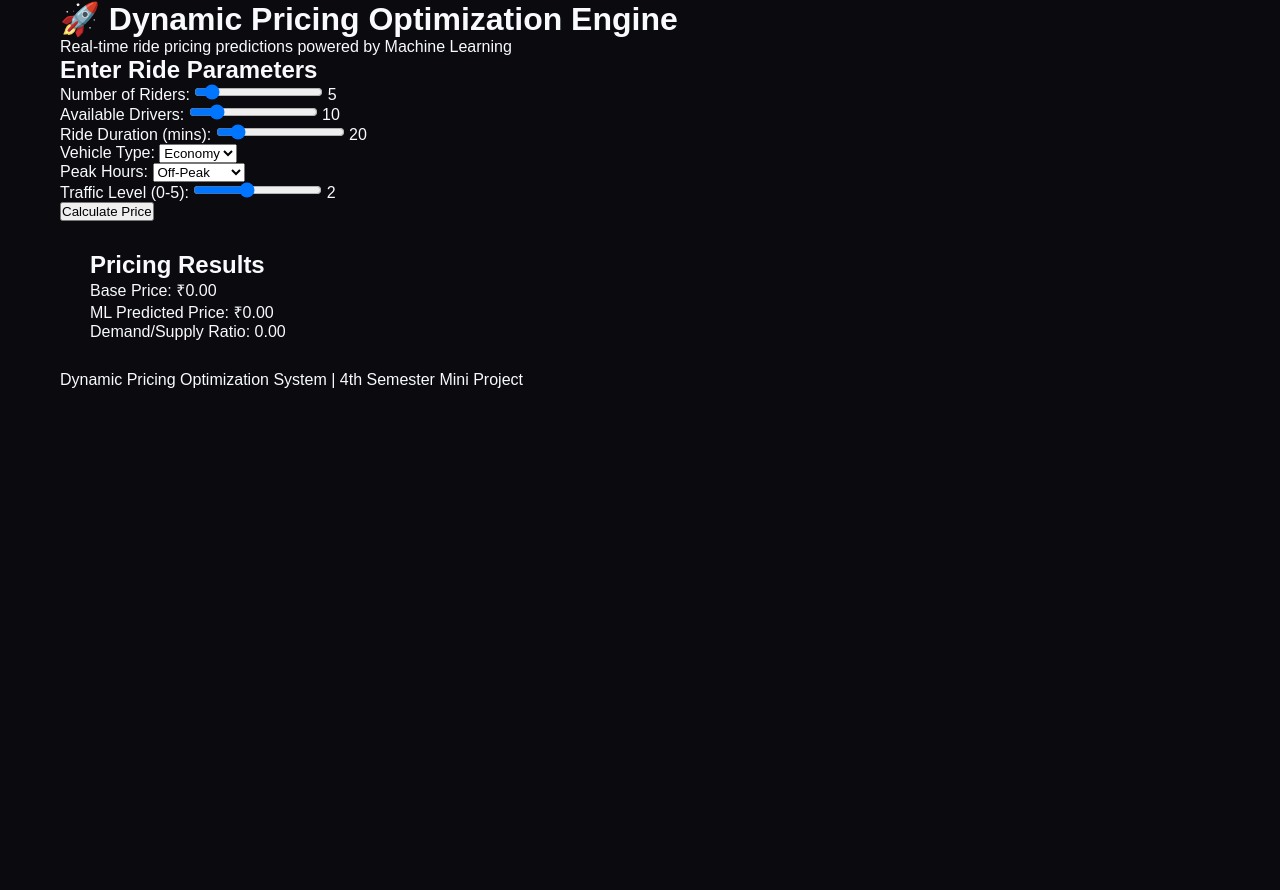
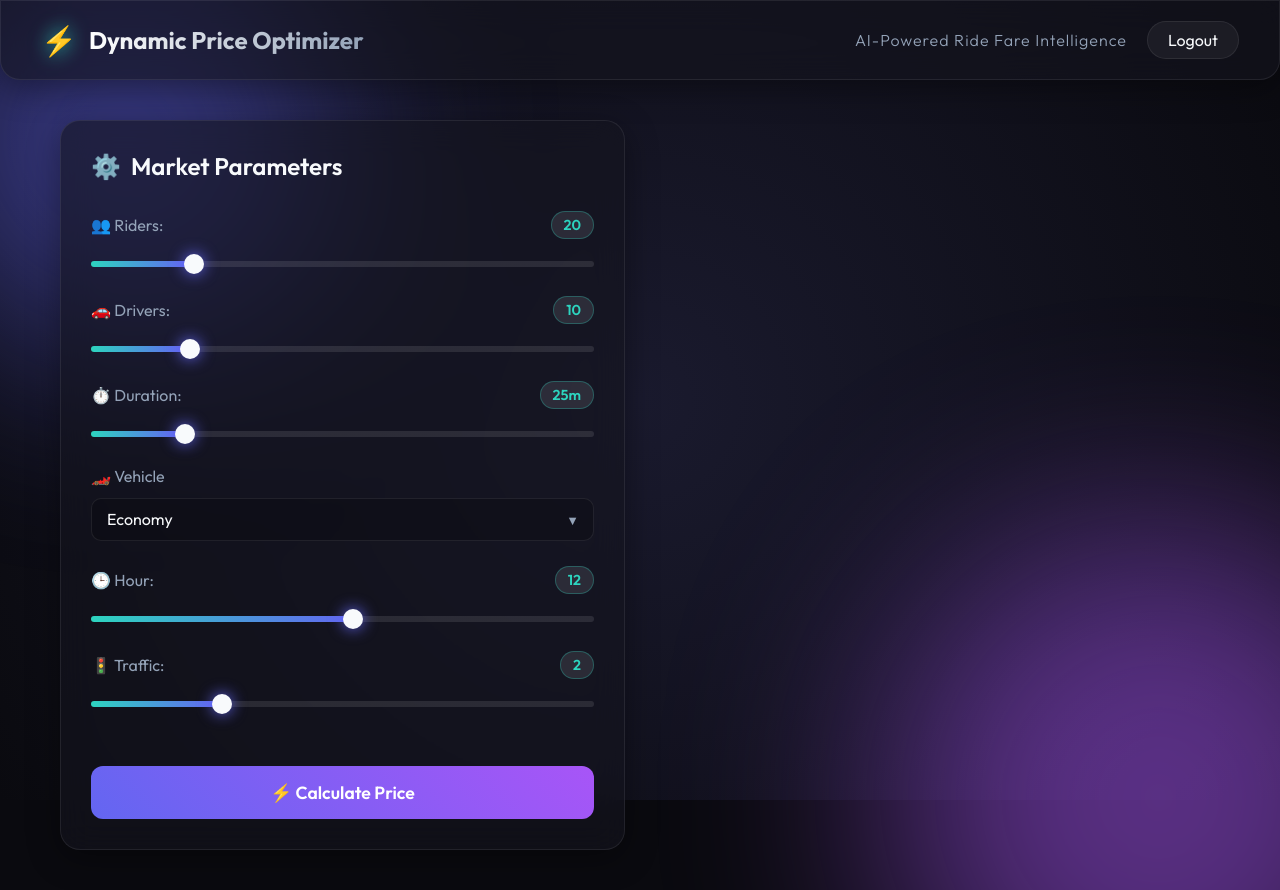
Before and after one commit to Utkarsh280505/Mini-Project-4th-Sem, a Flask app: page / in a window 1280 px wide. Before the commit the page ends 388 px from the top, so only its background shows below. Run offline with Flask 3, Linux system fonts and the light colour scheme; some libraries are stand-ins or nearby versions.

Commit message:
Update index.html

```diff
--- a/templates/index.html
+++ b/templates/index.html
@@ -1,93 +1,132 @@
 <!DOCTYPE html>
 <html lang="en">
+
 <head>
     <meta charset="UTF-8">
     <meta name="viewport" content="width=device-width, initial-scale=1.0">
-    <title>Dynamic Pricing Optimizer</title>
+    <title>Dynamic Price Optimizer</title>
+    <link href="https://fonts.googleapis.com/css2?family=Outfit:wght@300;400;600;700&display=swap" rel="stylesheet">
     <link rel="stylesheet" href="{{ url_for('static', filename='style.css') }}">
+    <script src="https://cdn.plot.ly/plotly-3.5.0.min.js"></script>
 </head>
+
 <body>
+    <div class="app-background"></div>
+    <div class="glow-orb orb-1"></div>
+    <div class="glow-orb orb-2"></div>
+
+    <nav class="navbar glass-panel">
+        <div class="navbar-content">
+            <div class="logo">
+                <span class="logo-icon">⚡</span>
+                <span class="logo-text">Dynamic Price Optimizer</span>
+            </div>
+            <div class="nav-actions">
+                <div class="tagline">AI-Powered Ride Fare Intelligence</div>
+                <a href="{{ url_for('logout') }}" class="btn-logout">Logout</a>
+            </div>
+        </div>
+    </nav>
+
     <div class="container">
-        <header>
-            <h1>🚀 Dynamic Pricing Optimization Engine</h1>
-            <p>Real-time ride pricing predictions powered by Machine Learning</p>
-        </header>
+        <div class="dashboard">
+            <div class="control-panel glass-panel fade-in">
+                <h2><span class="icon">⚙️</span> Market Parameters</h2>
 
-        <div class="main-content">
-            <div class="input-panel">
-                <h2>Enter Ride Parameters</h2>
-                <form id="pricingForm">
-                    <div class="form-group">
-                        <label for="riders">Number of Riders:</label>
-                        <input type="range" id="riders" name="riders" min="1" max="50" value="5">
-                        <span id="ridersValue">5</span>
-                    </div>
+                <div class="control-group">
+                    <label for="riders">👥 Riders: <span class="badge" id="ridersValue">20</span></label>
+                    <input type="range" id="riders" min="1" max="100" value="20" class="slider-glow">
+                </div>
 
-                    <div class="form-group">
-                        <label for="drivers">Available Drivers:</label>
-                        <input type="range" id="drivers" name="drivers" min="1" max="50" value="10">
-                        <span id="driversValue">10</span>
-                    </div>
+                <div class="control-group">
+                    <label for="drivers">🚗 Drivers: <span class="badge" id="driversValue">10</span></label>
+                    <input type="range" id="drivers" min="1" max="50" value="10" class="slider-glow">
+                </div>
 
-                    <div class="form-group">
-                        <label for="duration">Ride Duration (mins):</label>
-                        <input type="range" id="duration" name="duration" min="5" max="120" value="20">
-                        <span id="durationValue">20</span>
-                    </div>
+                <div class="control-group">
+                    <label for="duration">⏱️ Duration: <span class="badge"><span id="durationValue">25</span>m</span></label>
+                    <input type="range" id="duration" min="5" max="120" value="25" class="slider-glow">
+                </div>
 
-                    <div class="form-group">
-                        <label for="vehicle">Vehicle Type:</label>
-                        <select id="vehicle" name="vehicle">
+                <div class="control-group">
+                    <label for="vehicle">🏎️ Vehicle</label>
+                    <div class="select-wrapper">
+                        <select id="vehicle" class="select-glow">
                             <option value="0">Economy</option>
                             <option value="1">Premium</option>
                         </select>
                     </div>
+                </div>
 
-                    <div class="form-group">
-                        <label for="is_peak">Peak Hours:</label>
-                        <select id="is_peak" name="is_peak">
-                            <option value="0">Off-Peak</option>
-                            <option value="1">Peak Hours</option>
-                        </select>
+                <div class="control-group">
+                    <label for="hour">🕒 Hour: <span class="badge" id="hourValue">12</span></label>
+                    <input type="range" id="hour" min="0" max="23" value="12" class="slider-glow">
+                </div>
+
+                <div class="control-group">
+                    <label for="traffic">🚦 Traffic: <span class="badge" id="trafficValue">2</span></label>
+                    <input type="range" id="traffic" min="1" max="5" value="2" class="slider-glow">
+                </div>
+
+                <button class="btn-glow mt-4" onclick="calculatePrice()">
+                    <span class="btn-content">⚡ Calculate Price</span>
+                </button>
+            </div>
+
+            <div class="results-panel glass-panel fade-in-delay" id="resultsPanel" style="display:none;">
+                <h2 class="results-title"><span class="icon">📊</span> Optimization Results</h2>
+
+                <div class="metrics">
+                    <div class="metric-card primary">
+                        <div class="metric-icon">💰</div>
+                        <div class="metric-content">
+                            <div class="metric-label">Optimized Fare</div>
+                            <div class="metric-value counter" id="priceValue">₹0</div>
+                        </div>
                     </div>
 
-                    <div class="form-group">
-                        <label for="traffic">Traffic Level (0-5):</label>
-                        <input type="range" id="traffic" name="traffic" min="0" max="5" value="2">
-                        <span id="trafficValue">2</span>
+                    <div class="metric-card">
+                        <div class="metric-icon">📉</div>
+                        <div class="metric-content">
+                            <div class="metric-label">Base Price</div>
+                            <div class="metric-value" id="baseValue">₹0</div>
+                        </div>
                     </div>
 
-                    <button type="button" class="btn-predict" onclick="predictPrice()">
-                        Calculate Price
-                    </button>
-                </form>
-            </div>
+                    <div class="metric-card">
+                        <div class="metric-icon">📈</div>
+                        <div class="metric-content">
+                            <div class="metric-label">Surge Ratio</div>
+                            <div class="metric-value" id="ratioValue">0x</div>
+                        </div>
+                    </div>
 
-            <div class="results-panel">
-                <h2>Pricing Results</h2>
-                <div class="result-card">
-                    <div class="result-item">
-                        <label>Base Price:</label>
-                        <span id="basePrice" class="price">₹0.00</span>
-                    </div>
-                    <div class="result-item">
-                        <label>ML Predicted Price:</label>
-                        <span id="finalPrice" class="price highlight">₹0.00</span>
-                    </div>
-                    <div class="result-item">
-                        <label>Demand/Supply Ratio:</label>
-                        <span id="ratio">0.00</span>
+                    <div class="metric-card">
+                        <div class="metric-icon">🚦</div>
+                        <div class="metric-content">
+                            <div class="metric-label">Traffic Impact</div>
+                            <div class="metric-value" id="trafficMetric">2</div>
+                        </div>
                     </div>
                 </div>
-                <div id="errorMessage" class="error"></div>
+
+                <div class="chart-container mt-4 glass-panel" style="padding: 20px; border-radius: 15px; margin-top: 30px;">
+                    <div id="priceChart" style="width:100%; height:300px;"></div>
+                </div>
+
+                <div class="insights mt-4 glass-panel fade-in-delay" style="padding: 25px; border-radius: 15px; margin-top: 30px;">
+                    <h3 style="margin-bottom: 20px; font-size: 1.2rem; color: #f8fafc;"><span class="icon">💡</span> Smart Insights</h3>
+                    <div class="insight-cards" style="display: grid; gap: 15px;">
+                        <div class="insight-card" id="demandInsight" style="background: rgba(255, 255, 255, 0.05); padding: 15px; border-radius: 10px; border-left: 4px solid #3b82f6;"></div>
+                        <div class="insight-card" id="vehicleInsight" style="background: rgba(255, 255, 255, 0.05); padding: 15px; border-radius: 10px; border-left: 4px solid #10b981;"></div>
+                        <div class="insight-card" id="surgeInsight" style="background: rgba(255, 255, 255, 0.05); padding: 15px; border-radius: 10px; border-left: 4px solid #f59e0b;"></div>
+                    </div>
+                </div>
             </div>
         </div>
-
-        <footer>
-            <p>Dynamic Pricing Optimization System | 4th Semester Mini Project</p>
-        </footer>
     </div>
 
     <script src="{{ url_for('static', filename='script.js') }}"></script>
 </body>
+
 </html>
```
